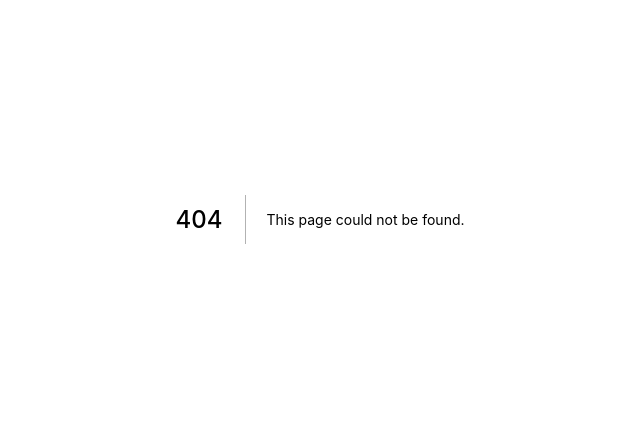
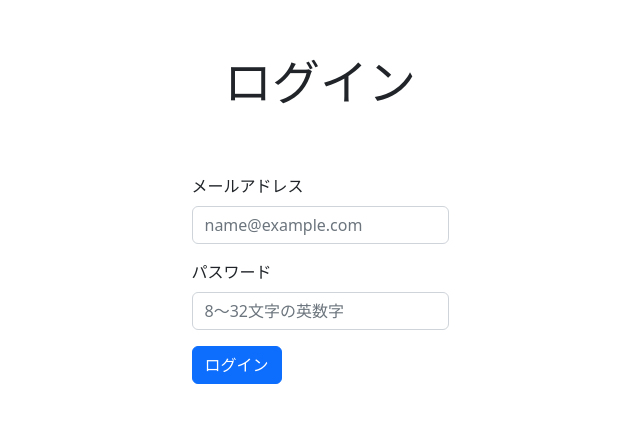
Before and after one commit to totuus1157/circular-for-construction-sites, a Next.js app in the folder circular-for-construction-sites/: page /login in a window 1280 px wide. Before the commit this address had no page. Shown: the part 181-604 px from the top of the page, without its empty margins (320-960 px from the left). Built offline with nearby package versions, Linux system fonts and the light colour scheme.

Commit message:
ログインページ作成

```diff
--- /dev/null
+++ b/circular-for-construction-sites/pages/login.tsx
@@ -0,0 +1,95 @@
+import type { NextPage } from "next";
+import { useState } from "react";
+import Header from "../components/Header";
+import { getAuth } from "firebase/auth";
+import { useSignInWithEmailAndPassword } from "react-firebase-hooks/auth";
+import Button from "react-bootstrap/Button";
+import Form from "react-bootstrap/Form";
+import styles from "../styles/Home.module.css";
+import "bootstrap/dist/css/bootstrap.min.css";
+import "../components/fire";
+
+const auth = getAuth();
+
+const SignIn: NextPage = (): JSX.Element => {
+  const [email, setEmail] = useState("");
+  const [password, setPassword] = useState("");
+  const [signInWithEmailAndPassword, user, loading, error] =
+    useSignInWithEmailAndPassword(auth);
+
+  console.log(email);
+  console.log(password);
+  console.log("user: ", user);
+  console.log("loading: ", loading);
+  console.log("error: ", error);
+
+  if (error) {
+    return (
+      <div>
+        <p>Error: {error.message}</p>
+      </div>
+    );
+  }
+  if (loading) {
+    return <p>Loading...</p>;
+  }
+  if (user) {
+    return (
+      <div>
+        <p>Signed In User: {user.user.email}</p>
+      </div>
+    );
+  }
+  return (
+    <div className={styles.container}>
+      <Header title="ログイン" />
+
+      <style jsx>{`
+        h1 {
+          margin-bottom: 4rem;
+        }
+      `}</style>
+
+      <main className={styles.main}>
+        <h1 className={styles.title}>ログイン</h1>
+
+        <Form
+          onSubmit={(): void => {
+            signInWithEmailAndPassword(email, password);
+          }}
+        >
+          <Form.Group className="mb-3" controlId="formBasicEmail">
+            <Form.Label>メールアドレス</Form.Label>
+            <Form.Control
+              required
+              type="email"
+              onChange={(e): void => {
+                setEmail(e.target.value);
+              }}
+              placeholder="name@example.com"
+            />
+          </Form.Group>
+          <Form.Group className="mb-3" controlId="formBasicPassword">
+            <Form.Label>パスワード</Form.Label>
+            <Form.Control
+              required
+              type="password"
+              minLength={8}
+              maxLength={32}
+              pattern="[0-9a-fA-F]{8,32}"
+              onChange={(e): void => {
+                setPassword(e.target.value);
+              }}
+              placeholder="8〜32文字の英数字"
+            />
+          </Form.Group>
+          <Button variant="primary" type="submit">
+            ログイン
+          </Button>
+        </Form>
+      </main>
+    </div>
+  );
+};
+
+export default SignIn;
```
